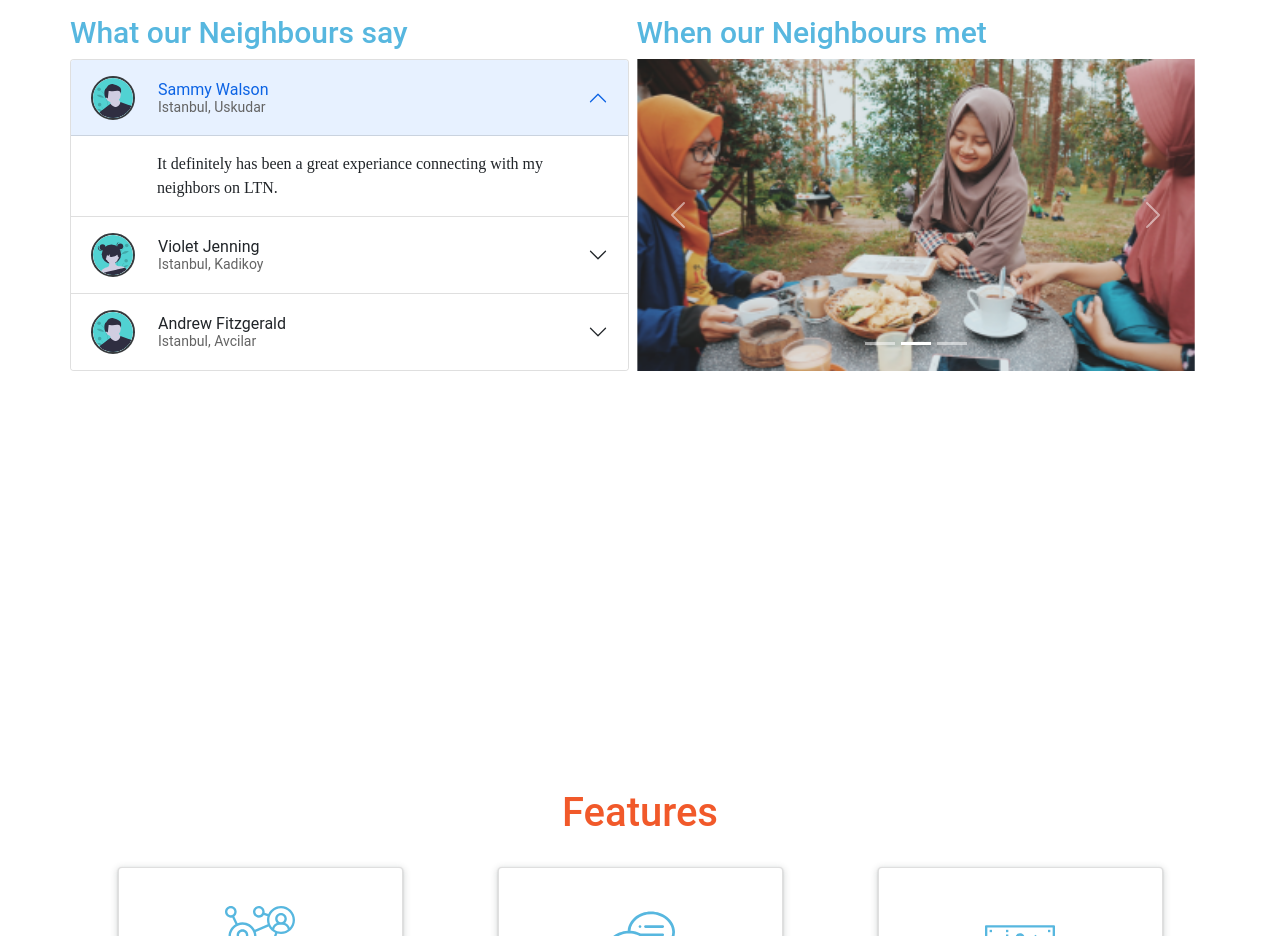
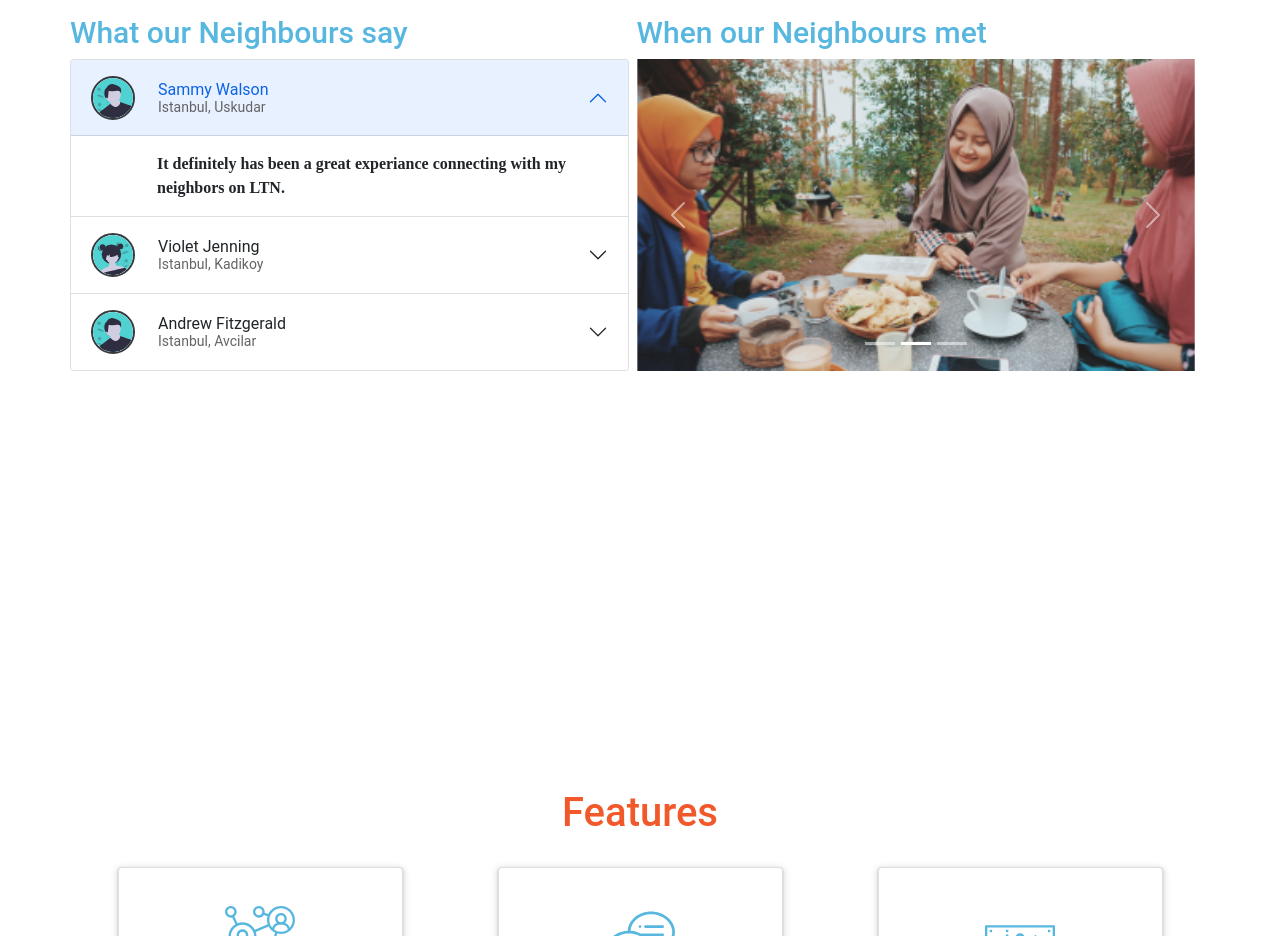
Before and after one commit to ReCoded-Org/capstone-turkey-love-thy-neighbour, a React (Create React App) app: page / in a window 1280 px wide. Shown: the part 1700-2636 px from the top of the page. Built offline with nearby package versions, Linux system fonts and the light colour scheme; no server answers.

Commit message:
Use different font families

```diff
--- a/src/components/SecondaryHero/index.scss
+++ b/src/components/SecondaryHero/index.scss
@@ -5,12 +5,10 @@
   .secondary-hero-content-container {
     .secondary-hero-content-row {
       & > div:last-child {
-        // background-color: red !important;
         h1 {
           color: $logo-blue;
           font-size: max(40px);
           font-weight: bold;
-          font-family: Roboto, sans-serif;
 
           @media screen and (min-width: 768px) and (max-width: 991px) {
             font-size: 35px;
@@ -26,7 +24,6 @@
           top: 10px;
           font-style: italic;
           font-weight: bold;
-          font-family: Roboto, sans-serif;
 
           @media screen and (min-width: 768px) and (max-width: 991px) {
             font-size: 22px;
--- a/src/components/SocialProof/index.scss
+++ b/src/components/SocialProof/index.scss
@@ -102,6 +102,8 @@
 
         .accordion-body {
           padding-left: 40px;
+          font-family: "Poppins", "sans-serif";
+          font-weight: bold;
 
           @media screen and (max-width: 575px) {
             margin-left: 0;
```
